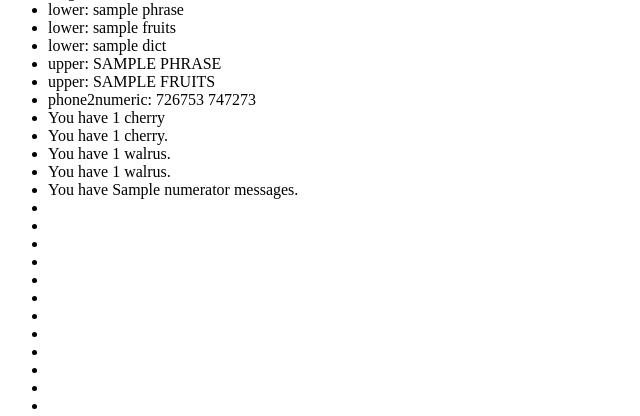
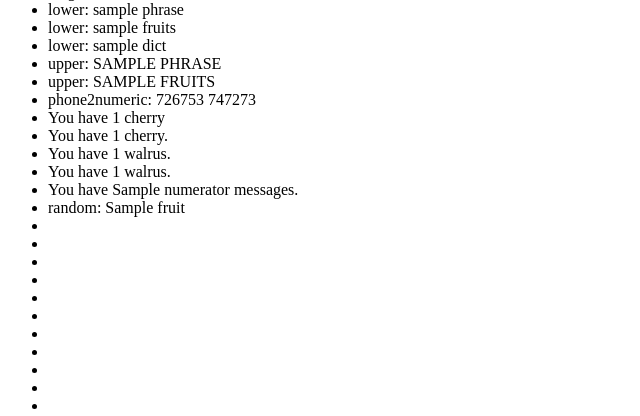
Before and after one commit to arbuckle/mango, a Django app: template mango/home/templates/includes/assorted_filters.html in a window 1280 px wide. Shown: the part 369-785 px from the top of the page, without its empty margins (0-640 px from the left). Run offline with Django 3.2, Linux system fonts and the light colour scheme; the template is opened without the code that fills it: most values are stand-ins (such as "Sample title", 1, 10 or a date in 2020).

Commit message:
Implemented |random filter.
Signed-off-by: David Arbuckle <dintlu@gmail.com>

```diff
--- a/mango/home/templates/includes/assorted_filters.html
+++ b/mango/home/templates/includes/assorted_filters.html
@@ -34,7 +34,7 @@
         <li>You have {{ num_walruses }} walrus{{ num_walruses|pluralize:"es" }}.</li>
         <li>You have {{ num_cherries_1 }} walrus{{ num_cherries_1|pluralize:"es" }}.</li>
         <li>You have {{ numerator }} message{{ numerator|pluralize }}.</li>
-        <li></li>
+        <li>random: {{ fruits|random }}</li>
         <li></li>
         <li></li>
         <li></li>
--- a/public/mango.js
+++ b/public/mango.js
@@ -138,6 +138,9 @@
             }
             if (str === 1) return singular;
             return plural;
+        },
+        random: function(str) {
+            return str[Math.floor(Math.random() * str.length)];
         },
         trim: function(str) {
 			return str.replace(/^\s+|\s+$/g, '');
```
